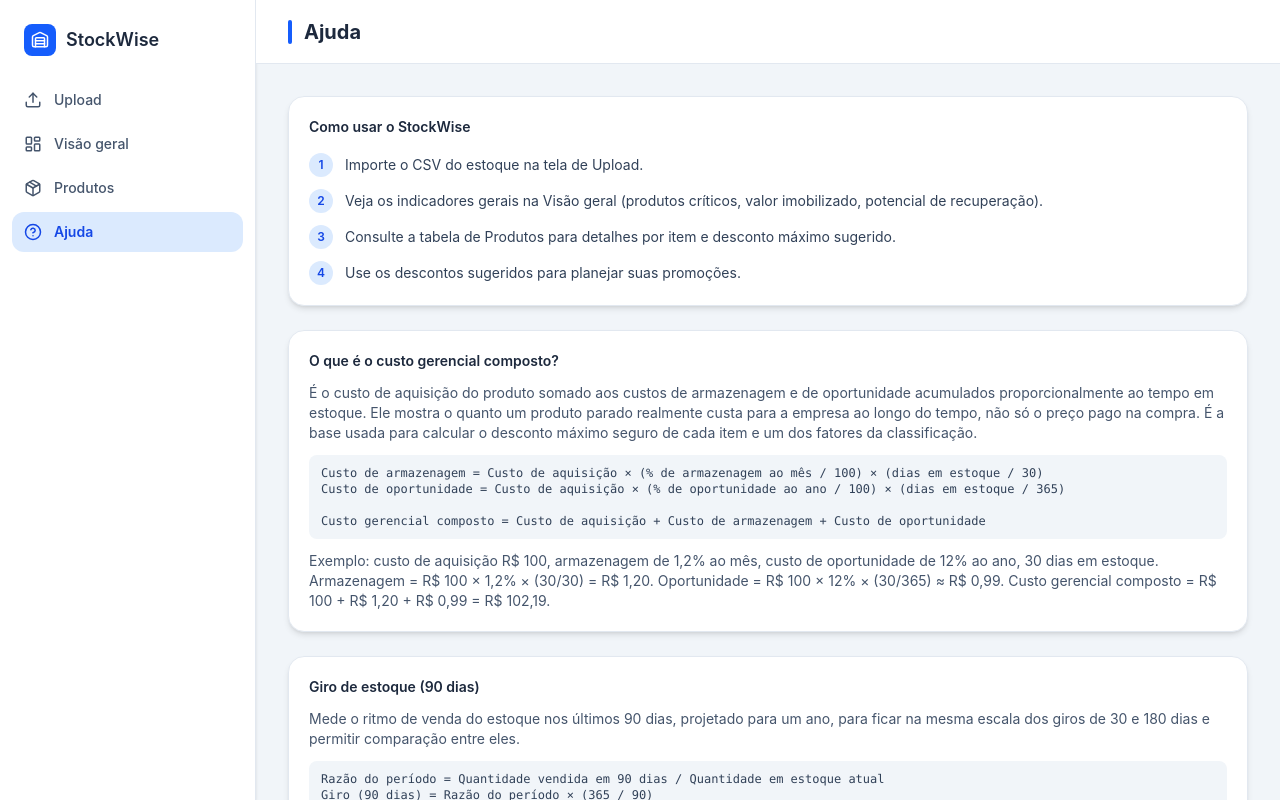
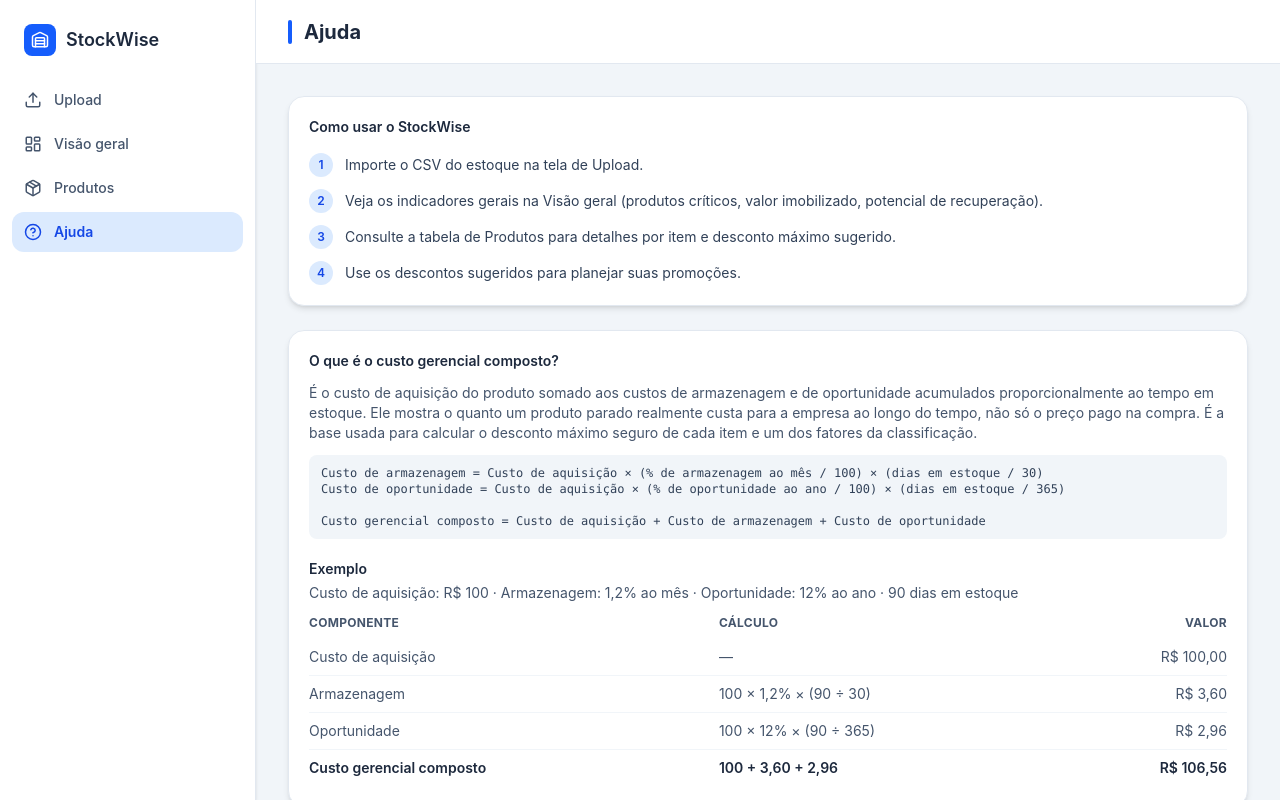
Before and after one commit to weillerjulia/StockWise, a React (Vite) app in the folder frontend/: page /ajuda in a window 1280 px wide. Built offline with nearby package versions, Linux system fonts and the light colour scheme; no server answers.

Commit message:
docs: reestrutura os exemplos da página de Ajuda em tabelas

```diff
--- a/frontend/src/pages/AjudaPage.tsx
+++ b/frontend/src/pages/AjudaPage.tsx
@@ -7,11 +7,75 @@ const PASSOS = [
   "Use os descontos sugeridos para planejar suas promoções.",
 ];
 
+type LinhaExemplo = { nome: string; calculo: string; valor: string; destaque?: boolean };
+
+const EXEMPLO_CUSTO_GERENCIAL: LinhaExemplo[] = [
+  { nome: "Custo de aquisição", calculo: "—", valor: "R$ 100,00" },
+  { nome: "Armazenagem", calculo: "100 × 1,2% × (90 ÷ 30)", valor: "R$ 3,60" },
+  { nome: "Oportunidade", calculo: "100 × 12% × (90 ÷ 365)", valor: "R$ 2,96" },
+  { nome: "Custo gerencial composto", calculo: "100 + 3,60 + 2,96", valor: "R$ 106,56", destaque: true },
+];
+
+const EXEMPLO_GIRO: LinhaExemplo[] = [
+  { nome: "Razão do período", calculo: "20 ÷ 10", valor: "2,0" },
+  { nome: "Giro (90 dias)", calculo: "2,0 × (365 ÷ 90)", valor: "8,11", destaque: true },
+];
+
+const EXEMPLO_CLASSIFICACAO: LinhaExemplo[] = [
+  { nome: "Custo (topo do rank)", calculo: "0,4 × 1", valor: "0,40" },
+  { nome: "Giro (o mais baixo do lote)", calculo: "0,4 × (1 − 0)", valor: "0,40" },
+  { nome: "Estoque (pouco em relação ao mínimo)", calculo: "0,2 × 0", valor: "0,00" },
+  { nome: "Pontuação de prioridade", calculo: "0,40 + 0,40 + 0,00", valor: "0,80", destaque: true },
+];
+
+const EXEMPLO_DESCONTO: LinhaExemplo[] = [
+  { nome: "Preço mínimo", calculo: "22,69 × 1,10", valor: "R$ 24,96" },
+  { nome: "Desconto máximo (R$)", calculo: "34,90 − 24,96", valor: "R$ 9,94", destaque: true },
+  { nome: "Desconto máximo (%)", calculo: "9,94 ÷ 34,90 × 100", valor: "28,48%", destaque: true },
+];
+
 function BlocoFormula({ children }: { children: ReactNode }) {
   return (
     <pre className="mt-3 overflow-x-auto rounded-lg bg-slate-100 px-3 py-2.5 font-mono text-xs whitespace-pre-wrap text-slate-700">
       {children}
     </pre>
+  );
+}
+
+function BlocoExemplo({
+  entrada,
+  colunaNome,
+  linhas,
+}: {
+  entrada: string;
+  colunaNome: string;
+  linhas: LinhaExemplo[];
+}) {
+  return (
+    <>
+      <h3 className="mt-5 text-sm font-semibold text-slate-800">Exemplo</h3>
+      <p className="mt-1 text-sm text-slate-600">{entrada}</p>
+      <div className="mt-3 overflow-x-auto">
+        <table className="w-full text-sm whitespace-nowrap">
+          <thead>
+            <tr className="text-left text-xs font-medium tracking-wide text-slate-600 uppercase">
+              <th className="pr-4 pb-2">{colunaNome}</th>
+              <th className="pr-4 pb-2">Cálculo</th>
+              <th className="pb-2 text-right">Valor</th>
+            </tr>
+          </thead>
+          <tbody className="divide-y divide-slate-100">
+            {linhas.map((linha) => (
+              <tr key={linha.nome} className={linha.destaque ? "font-semibold text-slate-800" : "text-slate-600"}>
+                <td className="py-2 pr-4">{linha.nome}</td>
+                <td className="py-2 pr-4">{linha.calculo}</td>
+                <td className="py-2 text-right">{linha.valor}</td>
+              </tr>
+            ))}
+          </tbody>
+        </table>
+      </div>
+    </>
   );
 }
 
@@ -45,12 +109,11 @@ export default function AjudaPage() {
             "Custo de oportunidade = Custo de aquisição × (% de oportunidade ao ano / 100) × (dias em estoque / 365)\n\n" +
             "Custo gerencial composto = Custo de aquisição + Custo de armazenagem + Custo de oportunidade"}
         </BlocoFormula>
-        <p className="mt-3 text-sm text-slate-600">
-          Exemplo: custo de aquisição R$ 100, armazenagem de 1,2% ao mês, custo de oportunidade de
-          12% ao ano, 30 dias em estoque. Armazenagem = R$ 100 × 1,2% × (30/30) = R$ 1,20.
-          Oportunidade = R$ 100 × 12% × (30/365) ≈ R$ 0,99. Custo gerencial composto = R$ 100 + R$
-          1,20 + R$ 0,99 = R$ 102,19.
-        </p>
+        <BlocoExemplo
+          entrada="Custo de aquisição: R$ 100 · Armazenagem: 1,2% ao mês · Oportunidade: 12% ao ano · 90 dias em estoque"
+          colunaNome="Componente"
+          linhas={EXEMPLO_CUSTO_GERENCIAL}
+        />
       </div>
 
       <div className="rounded-2xl border border-slate-200 bg-white p-5 shadow-md">
@@ -63,10 +126,11 @@ export default function AjudaPage() {
           {"Razão do período = Quantidade vendida em 90 dias / Quantidade em estoque atual\n" +
             "Giro (90 dias) = Razão do período × (365 / 90)"}
         </BlocoFormula>
-        <p className="mt-3 text-sm text-slate-600">
-          Exemplo: produto com 20 unidades vendidas e 10 em estoque. Razão do período = 20 / 10 =
-          2,0. Anualizando: giro_90d = 2,0 × (365 / 90) ≈ 8,11.
-        </p>
+        <BlocoExemplo
+          entrada="Vendidas em 90 dias: 20 unidades · Em estoque: 10 unidades"
+          colunaNome="Etapa"
+          linhas={EXEMPLO_GIRO}
+        />
       </div>
 
       <div className="rounded-2xl border border-slate-200 bg-white p-5 shadow-md">
@@ -90,11 +154,14 @@ export default function AjudaPage() {
           Limiares: score ≥ 0,67 → Prioridade Alta · entre 0,34 e 0,67 → Prioridade Média · abaixo
           de 0,34 → Prioridade Baixa.
         </p>
+        <BlocoExemplo
+          entrada="Produto caro e parado (giro baixo), com pouco estoque em relação ao mínimo"
+          colunaNome="Fator"
+          linhas={EXEMPLO_CLASSIFICACAO}
+        />
         <p className="mt-3 text-sm text-slate-600">
-          Exemplo: um produto caro e parado (giro baixo) fica no topo do rank de custo e de giro e
-          soma 0,8 só com esses dois fatores → Prioridade Alta, mesmo que tenha pouco estoque em
-          relação ao mínimo. Se além disso o estoque estiver bem acima do mínimo, o score chega
-          perto de 1.
+          Com 0,80 o produto fica em Prioridade Alta, mesmo com pouco estoque. Se além disso o
+          estoque estiver bem acima do mínimo, o score chega perto de 1.
         </p>
       </div>
 
@@ -139,10 +206,11 @@ export default function AjudaPage() {
             "Desconto máximo (R$) = Preço de venda − Preço mínimo\n" +
             "Desconto máximo (%) = Desconto máximo (R$) / Preço de venda × 100"}
         </BlocoFormula>
-        <p className="mt-3 text-sm text-slate-600">
-          Exemplo: preço R$ 34,90, custo gerencial R$ 22,69, margem 10% → preço mínimo = R$ 22,69 ×
-          1,10 = R$ 24,96 → desconto máximo = R$ 34,90 − R$ 24,96 = R$ 9,94 (28,48%).
-        </p>
+        <BlocoExemplo
+          entrada="Preço de venda: R$ 34,90 · Custo gerencial: R$ 22,69 · Margem mínima: 10%"
+          colunaNome="Etapa"
+          linhas={EXEMPLO_DESCONTO}
+        />
       </div>
     </section>
   );
```
